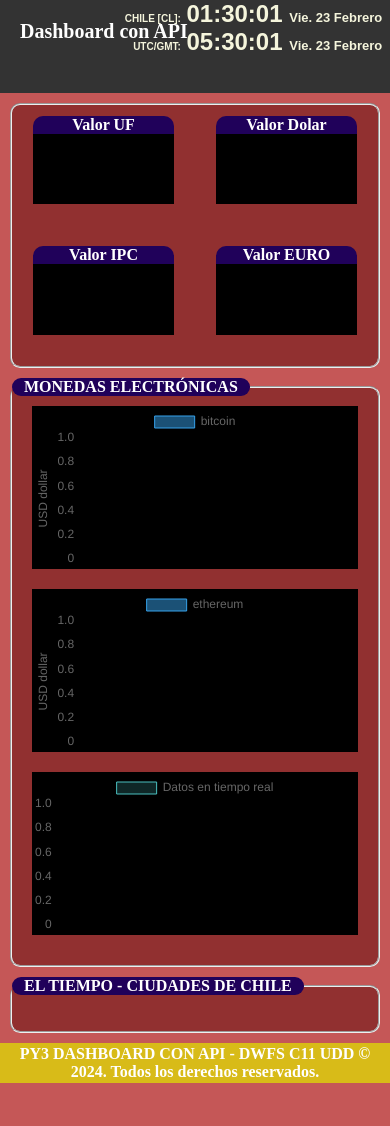
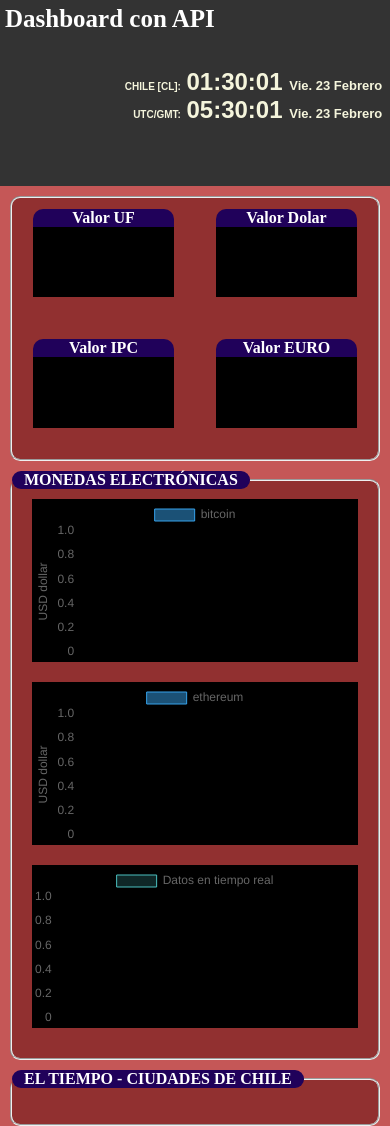
Before and after one commit to jmurzuar/PY3-API, a website with bundled scripts: page index.html in a window 390 px wide. Shown: the top 1126 px of the page. Before the commit the page ends 1083 px from the top, so only its background shows below. Built offline with nearby package versions, Linux system fonts and the light colour scheme; no server answers.

Commit message:
octavo commit

```diff
--- a/index.html
+++ b/index.html
@@ -15,7 +15,8 @@
         <h1 class="título_principal">Dashboard con API</h1>
       </header>
 
-      <span id="liveclock1" style="position:absolute;right:2%;top:0; color: beige;" align="right"></span>
+      <!-- <span id="liveclock1" style="position:absolute;right:2%;top:0; color: beige;" align="right"></span> -->
+      <span id="liveclock1"></span>
 
       <!-- <div class="container_weather">
         <h2 id="ubicacion"></h2>
@@ -93,7 +94,7 @@
 
 
     <footer>
-        <h1 class="txt-small">PY3 DASHBOARD CON API - DWFS C11 UDD © 2024. Todos los derechos reservados.</h1>
+        <h1 class="txt-small">PY3 DASHBOARD CON API - DWFS C11 UDD<br>© 2024. Todos los derechos reservados.</h1>
       </footer>
 </body>
 
--- a/style.css
+++ b/style.css
@@ -49,6 +49,14 @@ div {
     flex: 1;
     background-color: rgb(255, 255, 255);
 } */
+
+#liveclock1{
+    position:absolute;
+    right:2%;
+    top:0;
+    color: beige;
+    text-align: right;
+}
 
 canvas {
     background-color: rgb(0, 0, 0);
@@ -195,8 +203,8 @@ canvas {
 .card {
     border: 1px solid #913030;
     padding: 10px;
-    margin: 10px;
-    width: 200px;
+    margin: 5px;
+    width: 160px;
     display: inline-block;
     border-radius: 10px;
     /* Puedes ajustar el valor según tus preferencias */
@@ -259,7 +267,8 @@ canvas {
     }
     .título_principal{
         padding: 5px;
-        font-size: 20px;
+        font-size: 25px;
+
     }
 
     .title, .title2, .title3{
@@ -275,4 +284,15 @@ canvas {
             font-size: 1.8em;
         }
 
+        header {
+            padding: 0;
+            height: 22%;
+        }
+
+        #liveclock1{
+            top:8%;
+            color: beige;
+            text-align: right;
+        }
+
 }
```
